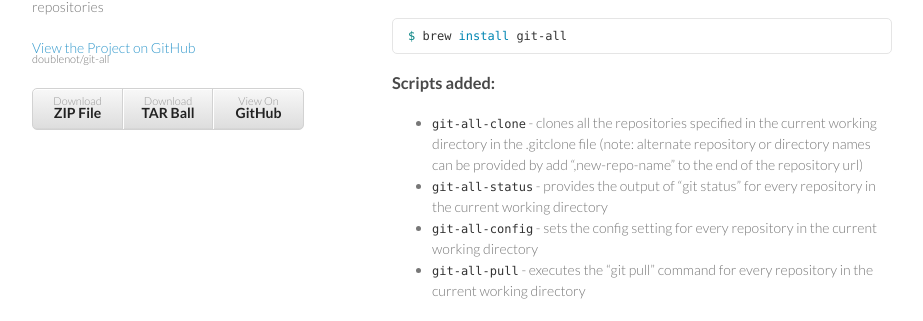
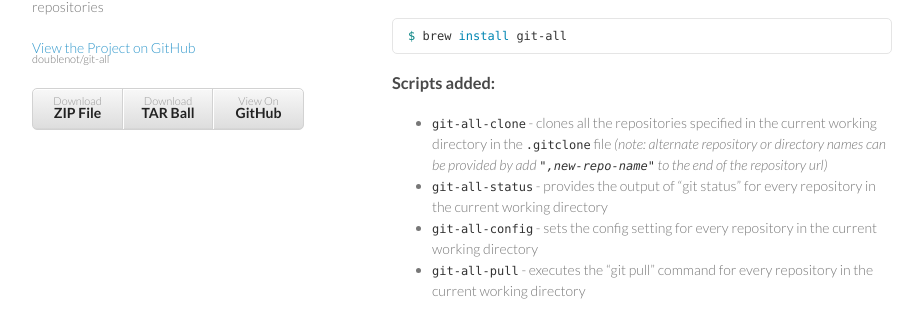
Before and after one commit to doublenot/git-all, a Jekyll site: the page built from index.md, in a window 1280 px wide. Shown: the part 134-455 px from the top of the page, without its empty margins (178-1101 px from the left). Built offline with Jekyll 4.4.1, drawn with Linux system fonts in a browser that asks for light colours.

```diff
--- a/index.md
+++ b/index.md
@@ -14,7 +14,7 @@ $ brew install git-all
 
 ### Scripts added:
 
-- `git-all-clone` - clones all the repositories specified in the current working directory in the .gitclone file (note: alternate repository or directory names can be provided by add ",new-repo-name" to the end of the repository url)
+- `git-all-clone` - clones all the repositories specified in the current working directory in the `.gitclone` file _(note: alternate repository or directory names can be provided by add `",new-repo-name"` to the end of the repository url)_
 - `git-all-status` - provides the output of "git status" for every repository in the current working directory
 - `git-all-config` - sets the config setting for every repository in the current working directory
 - `git-all-pull` - executes the "git pull" command for every repository in the current working directory
```
